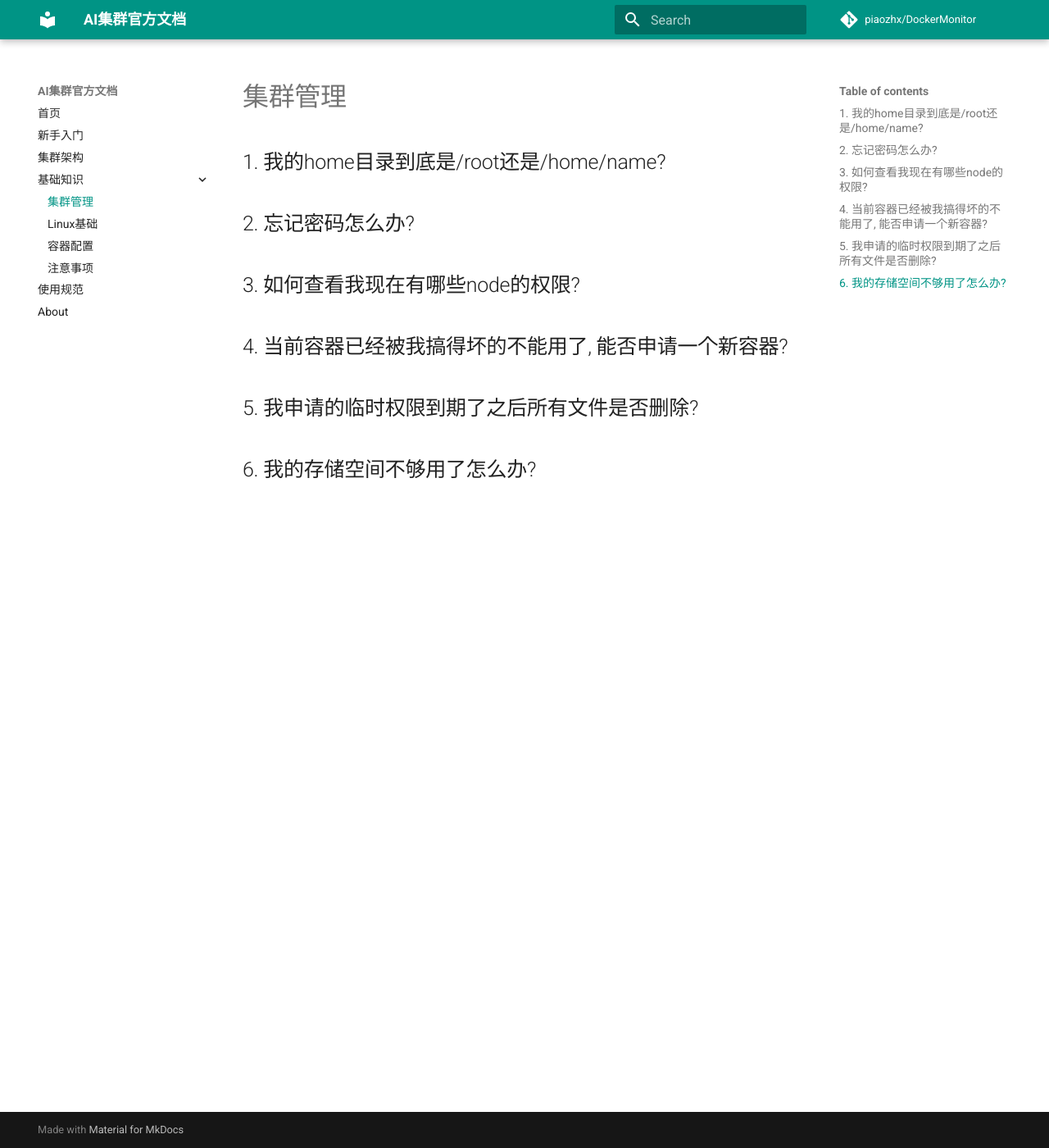
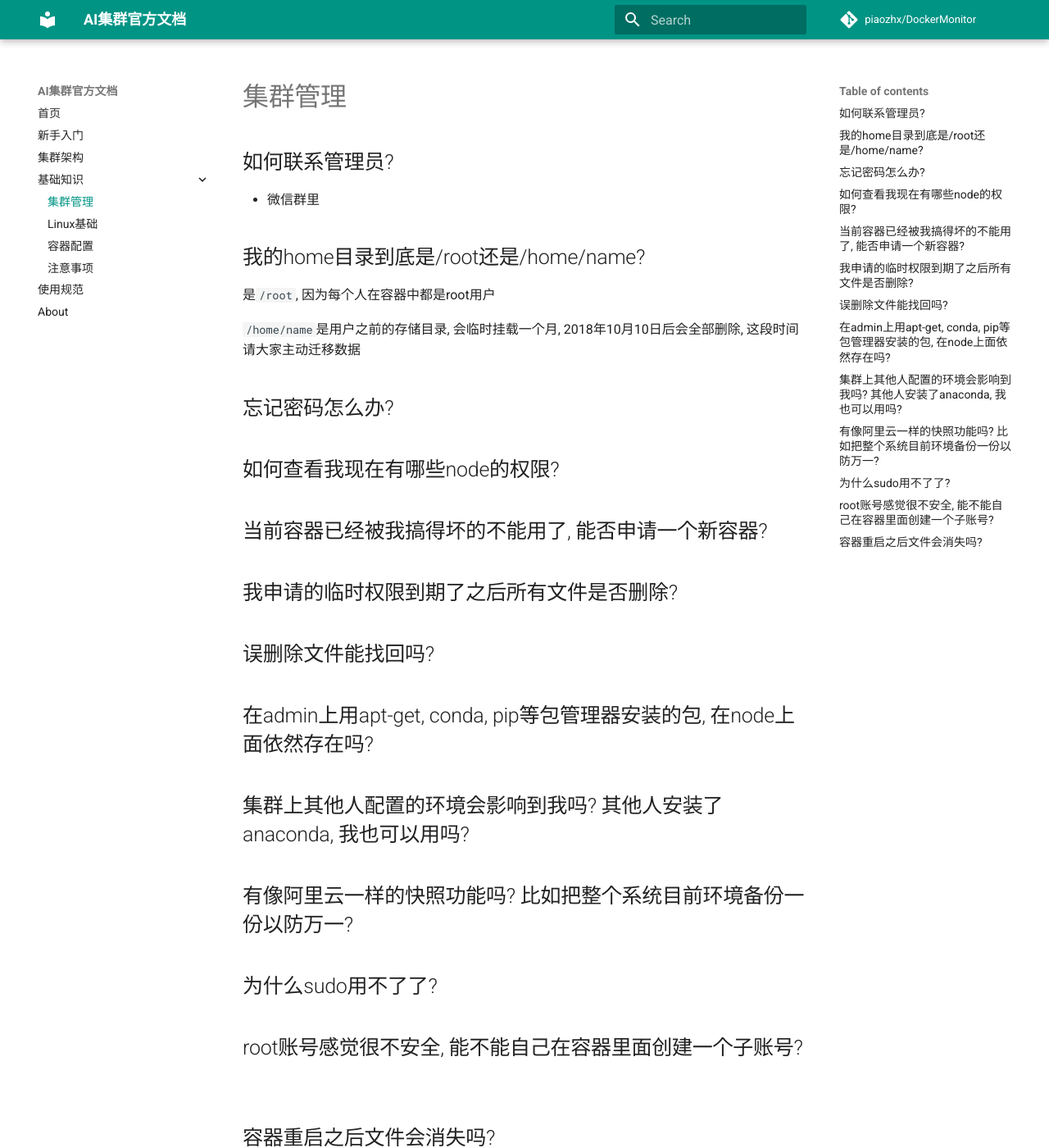
Before and after one commit to lijing1996/DockerMonitor, an MkDocs documentation site: the page built from doc/docs/QA_cluster.md, in a window 1280 px wide and 1400 px high. Shown: the whole window at 82% size. Built offline with MkDocs 1.6.1 and Material for MkDocs 9.7.7, drawn with Linux system fonts in a browser that asks for light colours; comment, search, counter and statistics services are not loaded; some of the changed text lies outside the part shown.

Commit message:
add QA_cluster questions

```diff
--- a/doc/docs/QA_cluster.md
+++ b/doc/docs/QA_cluster.md
@@ -1,11 +1,35 @@
-## 1. 我的home目录到底是/root还是/home/name?
+## 如何联系管理员?
+* 微信群里
 
-## 2. 忘记密码怎么办?
+## 我的home目录到底是/root还是/home/name?
+是`/root`, 因为每个人在容器中都是root用户
 
-## 3. 如何查看我现在有哪些node的权限?
+`/home/name`是用户之前的存储目录, 会临时挂载一个月, 2018年10月10日后会全部删除, 这段时间请大家主动迁移数据
 
-## 4. 当前容器已经被我搞得坏的不能用了, 能否申请一个新容器?
+## 忘记密码怎么办?
 
-## 5. 我申请的临时权限到期了之后所有文件是否删除?
+## 如何查看我现在有哪些node的权限?
 
-## 6. 我的存储空间不够用了怎么办?
+## 当前容器已经被我搞得坏的不能用了, 能否申请一个新容器?
+
+## 我申请的临时权限到期了之后所有文件是否删除?
+
+## 误删除文件能找回吗?
+
+
+## 在admin上用apt-get, conda, pip等包管理器安装的包, 在node上面依然存在吗?
+
+## 集群上其他人配置的环境会影响到我吗? 其他人安装了anaconda, 我也可以用吗?
+
+## 有像阿里云一样的快照功能吗? 比如把整个系统目前环境备份一份以防万一?
+
+## 为什么sudo用不了了?
+
+## root账号感觉很不安全, 能不能自己在容器里面创建一个子账号?
+
+## 容器重启之后文件会消失吗?
+由于系统设计原因，请不要`/`在添加文件夹，这是个无效操作，即这一操作是不会被同步到集群中你的其他节点上的容器中的, 集群重新启动时除
+`/bin`, `/etc`, `/lib`, `/lib64`, `/opt`, `/root`, `/sbin`, `/usr`之外的其他文件会全部删除, `/home/name`作为数据盘临时挂载, 之后也会关闭.
+
+
+绝大多数情况下是不需要在/下添加文件夹，若因特殊原因必须要在root下新建文件夹，请联系管理员。
```
Also changed, not shown: doc/docs/moral.md (+0 -2 lines), send_email.py (added, +46 -0 lines).
